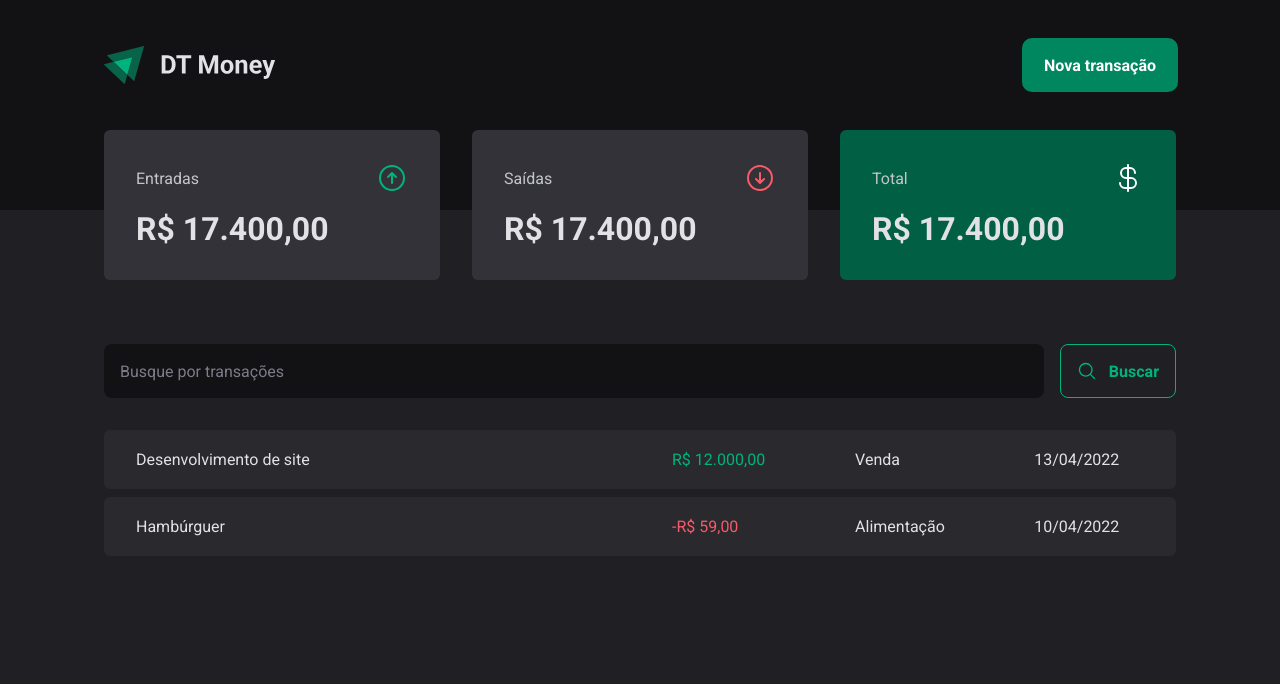
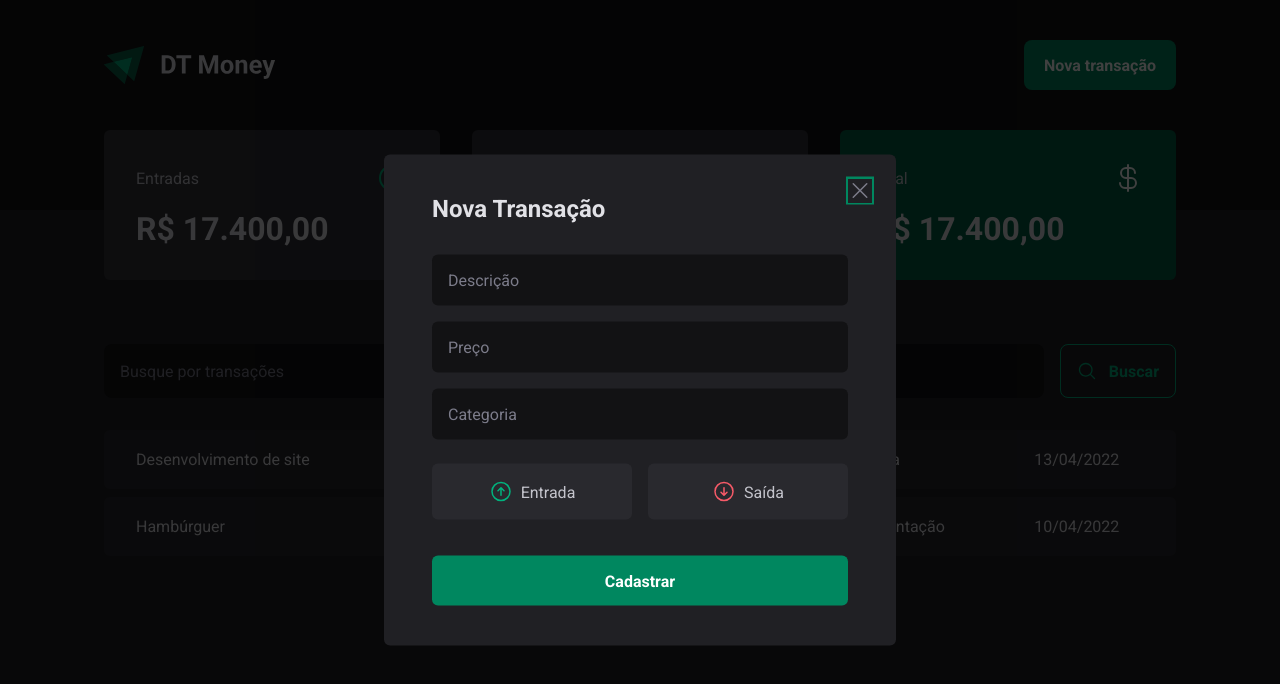
Before and after one commit to thiagomf712/dt_money, a React (Vite) app: page / in a window 1280 px wide. Both pictures are taken after a click on the button "Nova transação". Shown: the top 684 px of the page. Built offline with nearby package versions, Linux system fonts and the light colour scheme.

Commit message:
Structure and styles of new transaction modal

```diff
--- a/package.json
+++ b/package.json
@@ -11,6 +11,8 @@
   },
   "dependencies": {
     "@phosphor-icons/react": "^2.1.7",
+    "@radix-ui/react-dialog": "^1.1.1",
+    "@radix-ui/react-radio-group": "^1.2.0",
     "react": "^18.3.1",
     "react-dom": "^18.3.1",
     "styled-components": "^6.1.12"
--- a/src/components/Header/index.tsx
+++ b/src/components/Header/index.tsx
@@ -1,4 +1,7 @@
+import * as Dialog from '@radix-ui/react-dialog'
+
 import logoImg from '../../assets/logo.svg'
+import { NewTransactionModal } from '../NewTransactionModal'
 import { HeaderContainer, HeaderContent, NewTransactionButton } from './styles'
 
 export function Header() {
@@ -7,7 +10,13 @@
       <HeaderContent>
         <img src={logoImg} alt="" />
 
-        <NewTransactionButton>Nova transação</NewTransactionButton>
+        <Dialog.Root>
+          <Dialog.Trigger asChild>
+            <NewTransactionButton>Nova transação</NewTransactionButton>
+          </Dialog.Trigger>
+
+          <NewTransactionModal />
+        </Dialog.Root>
       </HeaderContent>
     </HeaderContainer>
   )
--- /dev/null
+++ b/src/components/NewTransactionModal/index.tsx
@@ -0,0 +1,45 @@
+import { ArrowCircleDown, ArrowCircleUp, X } from '@phosphor-icons/react'
+import * as Dialog from '@radix-ui/react-dialog'
+
+import {
+  CloseButton,
+  Content,
+  Overlay,
+  TransactionType,
+  TransactionTypeButton,
+} from './styles'
+
+export function NewTransactionModal() {
+  return (
+    <Dialog.Portal>
+      <Overlay />
+
+      <Content>
+        <Dialog.Title>Nova Transação</Dialog.Title>
+
+        <CloseButton>
+          <X size={24} />
+        </CloseButton>
+
+        <form>
+          <input type="text" placeholder="Descrição" required />
+          <input type="number" placeholder="Preço" required />
+          <input type="text" placeholder="Categoria" required />
+
+          <TransactionType>
+            <TransactionTypeButton variant="income" value="income">
+              <ArrowCircleUp size={24} />
+              Entrada
+            </TransactionTypeButton>
+            <TransactionTypeButton variant="outcome" value="outcome">
+              <ArrowCircleDown size={24} />
+              Saída
+            </TransactionTypeButton>
+          </TransactionType>
+
+          <button type="submit">Cadastrar</button>
+        </form>
+      </Content>
+    </Dialog.Portal>
+  )
+}
--- /dev/null
+++ b/src/components/NewTransactionModal/styles.ts
@@ -0,0 +1,121 @@
+import * as Dialog from '@radix-ui/react-dialog'
+import * as RadioGroup from '@radix-ui/react-radio-group'
+import styled from 'styled-components'
+
+export const Overlay = styled(Dialog.Overlay)`
+  position: fixed;
+  width: 100vw;
+  height: 100vh;
+  inset: 0;
+
+  background: rgba(0, 0, 0, 0.75);
+`
+
+export const Content = styled(Dialog.Content)`
+  min-width: 32rem;
+  border-radius: 6px;
+  padding: 2.5rem 3rem;
+  background: ${({ theme }) => theme['gray-800']};
+
+  position: fixed;
+  top: 50%;
+  left: 50%;
+  transform: translate(-50%, -50%);
+
+  & form {
+    margin-top: 2rem;
+    display: flex;
+    flex-direction: column;
+    gap: 1rem;
+
+    & input {
+      padding: 1rem;
+      border-radius: 6px;
+      border: 0;
+
+      background: ${({ theme }) => theme['gray-900']};
+      color: ${({ theme }) => theme['gray-300']};
+
+      &::placeholder {
+        color: ${({ theme }) => theme['gray-500']};
+      }
+    }
+
+    button[type='submit'] {
+      margin-top: 1.25rem;
+      padding-inline: 1.25rem;
+      height: 50px;
+      border-radius: 6px;
+      border: 0;
+
+      background: ${({ theme }) => theme['green-500']};
+      color: ${({ theme }) => theme.white};
+
+      font-weight: bold;
+      cursor: pointer;
+
+      &:hover {
+        background: ${({ theme }) => theme['green-700']};
+        transition: background-color 0.2s;
+      }
+    }
+  }
+`
+
+export const CloseButton = styled(Dialog.Close)`
+  position: absolute;
+  background: transparent;
+  border: 0;
+  top: 1.5rem;
+  right: 1.5rem;
+  line-height: 0;
+  cursor: pointer;
+  color: ${({ theme }) => theme['gray-500']};
+`
+
+export const TransactionType = styled(RadioGroup.Root)`
+  display: grid;
+  grid-template-columns: repeat(2, 1fr);
+  gap: 1rem;
+  margin-top: 0.5rem;
+`
+
+interface TransactionTypeButtonProps {
+  variant: 'income' | 'outcome'
+}
+
+export const TransactionTypeButton = styled(
+  RadioGroup.Item,
+)<TransactionTypeButtonProps>`
+  background: ${({ theme }) => theme['gray-700']};
+  color: ${({ theme }) => theme['gray-300']};
+
+  padding: 1rem;
+  display: flex;
+  align-items: center;
+  justify-content: center;
+  gap: 0.5rem;
+  border-radius: 6px;
+  cursor: pointer;
+  border: 0;
+
+  & svg {
+    color: ${({ theme, variant }) =>
+      variant === 'income' ? theme['green-300'] : theme['red-300']};
+  }
+
+  &[data-state='unchecked']:hover {
+    background: ${({ theme }) => theme['gray-600']};
+    transition: background-color 0.2s;
+  }
+
+  &[data-state='checked'] {
+    color: ${({ theme }) => theme.white};
+    background: ${({ theme, variant }) =>
+      variant === 'income' ? theme['green-500'] : theme['red-500']};
+
+    & svg {
+      color: ${({ theme }) => theme.white};
+    }
+  }
+`
```
Also changed, not shown: 1 other file (tests, documents, lock files or other folders).
